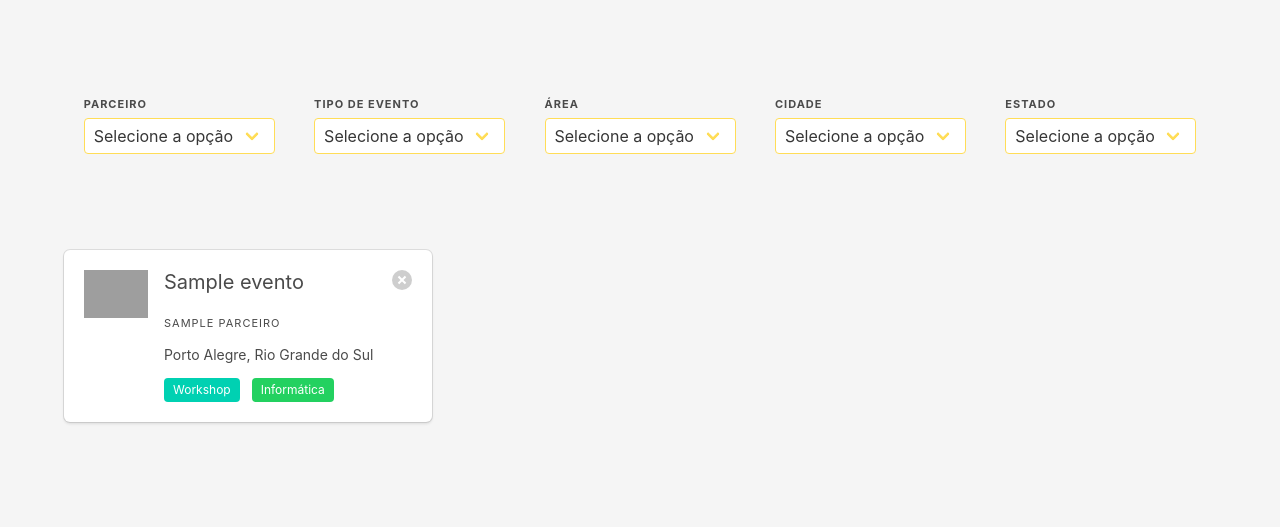
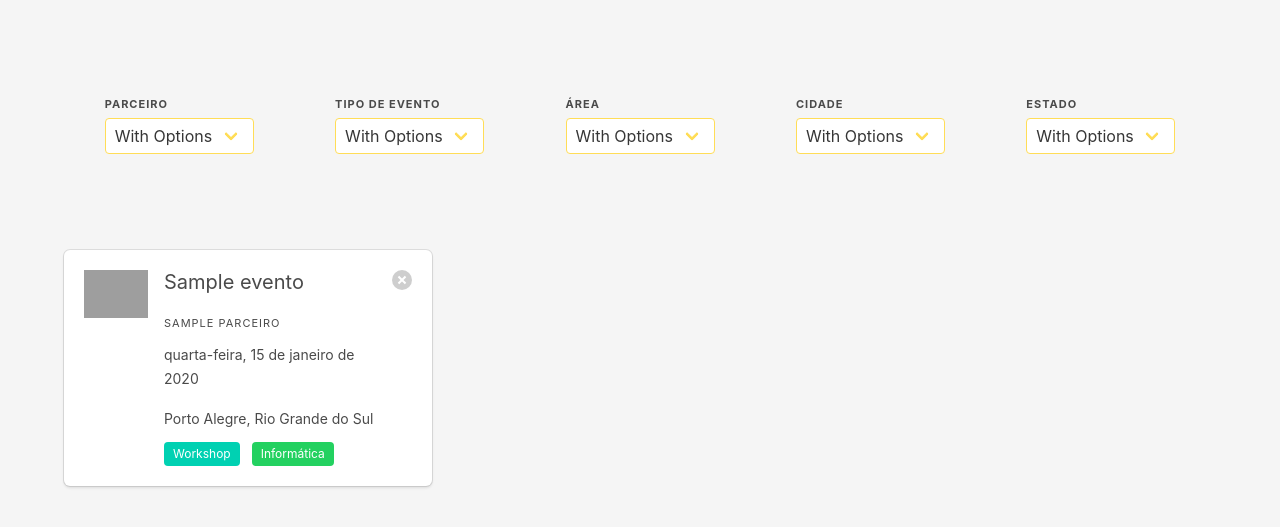
Before and after one commit to Wichrowski/projetods3, a Flask app: page / in a window 1280 px wide. Shown: the part 52-579 px from the top of the page. Run offline with Flask 2, Linux system fonts and the light colour scheme; tables that the repository leaves empty hold one stand-in row (values such as "Sample post"); some libraries are stand-ins or nearby versions; grey boxes are pictures that could not be loaded.

Commit message:
Eventos com datas funcionais

```diff
--- a/models.py
+++ b/models.py
@@ -1,12 +1,14 @@
 from flask_sqlalchemy import SQLAlchemy
 
 db = SQLAlchemy()
+
 
 class Parceiro(db.Model):
     __tablename__ = 'parceiro'
 
     id = db.Column(db.Integer(), primary_key = True)
     nome = db.Column(db.String(), unique = True)
+
 
 class Evento(db.Model):
 
@@ -15,6 +17,7 @@ class Evento(db.Model):
     id = db.Column(db.Integer(), primary_key = True)
     nome = db.Column(db.String(), unique = True)
     parceiro = db.relationship('Parceiro')
+    data = db.Column(db.Date())
     tipo = db.Column(db.Enum(
         'Workshop',
         'Palestra',
--- a/services.py
+++ b/services.py
@@ -1,4 +1,9 @@
 from models import db, Evento
+from datetime import datetime
+
+
+def interpretar_data_form(form):
+    return datetime.strptime(form['data'], '%d/%m/%Y').date()
 
 
 class EventoService:
@@ -6,14 +11,15 @@ class EventoService:
         return Evento.query.all()
 
     def deletar(self, id_evento):
-        Evento.query.filter_by(id=id_evento).delete()
+        Evento.query.filter_by(id = id_evento).delete()
         db.session.commit()
 
     def salvar(self, form):
         novo_evento = Evento(
-            nome=form['nome'],
-            area=form['area'],
-            tipo=form['tipo']
+            nome = form['nome'],
+            area = form['area'],
+            tipo = form['tipo'],
+            data = interpretar_data_form(form)
         )
 
         db.session.add(novo_evento)
--- a/templates/eventos.html
+++ b/templates/eventos.html
@@ -1,78 +1,32 @@
 {% extends "layout.html" %}
+
+{% macro filter_select(label, name, options = []) -%}
+<div class="level-item">
+    <div class="field">
+        <div class="control">
+            <p class="heading"><b>{{ label }}</b></p>
+            <div class="select is-warning">
+                <select name="{{name}}">
+                    {% for option in options %}
+                        <option>{{option}}</option>
+                    {% endfor %}
+                </select>
+            </div>
+        </div>
+    </div>
+</div>
+{%- endmacro %}
+
 {% block content %}
 
 <div class="section">
     <div class="container">
         <div class="level">
-            <div class="level-item">
-                <div class="field">
-                    <div class="control">
-                        <p class="heading"><b>Parceiro</b></p>
-                        <div class="select is-warning">
-                            <select>
-                                <option>Selecione a opção</option>
-                                <option>With options</option>
-                            </select>
-                        </div>
-                    </div>
-                </div>
-            </div>
-
-            <div class="level-item">
-                <div class="field">
-                    <div class="control">
-                        <p class="heading"><b>Tipo de Evento</b></p>
-                        <div class="select is-warning">
-                            <select>
-                                <option>Selecione a opção</option>
-                                <option>With options</option>
-                            </select>
-                        </div>
-                    </div>
-                </div>
-            </div>
-
-            <div class="level-item">
-                <div class="field">
-                    <div class="control">
-                        <p class="heading"><b>Área</b></p>
-                        <div class="select is-warning">
-                            <select>
-                                <option>Selecione a opção</option>
-                                <option>With options</option>
-                            </select>
-                        </div>
-                    </div>
-                </div>
-            </div>
-
-            <div class="level-item">
-                <div class="field">
-                    <div class="control">
-                        <p class="heading"><b>Cidade</b></p>
-                        <div class="select is-warning">
-                            <select>
-                                <option>Selecione a opção</option>
-                                <option>With options</option>
-                            </select>
-                        </div>
-                    </div>
-                </div>
-            </div>
-
-            <div class="level-item">
-                <div class="field">
-                    <div class="control">
-                        <p class="heading"><b>Estado</b></p>
-                        <div class="select is-warning">
-                            <select>
-                                <option>Selecione a opção</option>
-                                <option>With options</option>
-                            </select>
-                        </div>
-                    </div>
-                </div>
-            </div>
+            {{filter_select(label = 'Parceiro', name = 'parceiro', options = ['With Options'])}}
+            {{filter_select(label = 'Tipo de Evento', name = 'tipo', options = ['With Options'])}}
+            {{filter_select(label = 'Área', name = 'area', options = ['With Options'])}}
+            {{filter_select(label = 'Cidade', name = 'cidade', options = ['With Options'])}}
+            {{filter_select(label = 'Estado', name = 'estado', options = ['With Options'])}}
         </div>
     </div>
 </div>
@@ -95,6 +49,9 @@
                             <div class="content">
                                 <p class="subtitle">{{evento.nome}}</p>
                                 <p class="heading">{{evento.parceiro.nome}}</p>
+                                <p>
+                                    <small class="formatted-date">{{evento.data}}</small>
+                                </p>
                                 <small>Porto Alegre, Rio Grande do Sul</small>
                             </div>
                             <nav class="level">
@@ -122,3 +79,17 @@
 </div>
 
 {% endblock %}
+
+{% block custom_scripts %}
+<script>
+var datas = document.querySelectorAll('.formatted-date');
+
+datas.forEach(function(campoData) {
+    var dataLegivel = moment(campoData.textContent)
+        .locale('pt-BR')
+        .format('dddd, DD [de] MMMM [de] Y')
+
+    campoData.textContent = dataLegivel;
+})
+</script>
+{% endblock %}
--- a/templates/layout.html
+++ b/templates/layout.html
@@ -6,6 +6,7 @@
         <title>Eventos</title>
         <link rel="stylesheet" href="https://cdnjs.cloudflare.com/ajax/libs/bulma/0.7.4/css/bulma.min.css">
         <script defer src="https://use.fontawesome.com/releases/v5.3.1/js/all.js"></script>
+        <script src="https://momentjs.com/downloads/moment-with-locales.js"></script>
         {% block external_scripts %}
         {% endblock %}
     </head>
```
Also changed, not shown: migrations/versions/5a0dcb612fca_.py (added, +28 -0 lines), seeding.py (+15 -5 lines), 1 other file.
